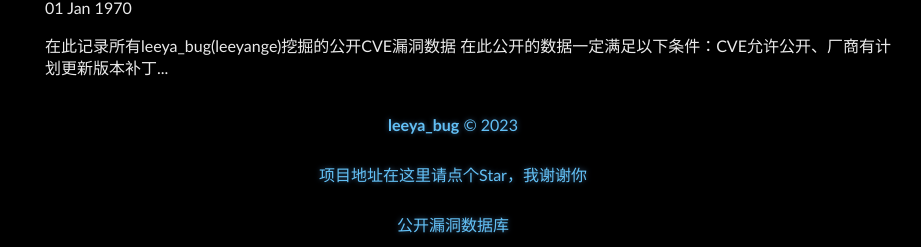
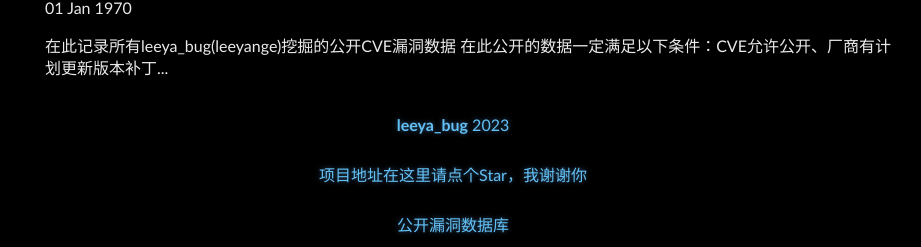
Before and after one commit to Leeyangee/leeyangee.github.io, a Jekyll site: the page built from index.html, in a window 1280 px wide. Shown: the part 836-1083 px from the top of the page, without its empty margins (187-1108 px from the left). Built offline with Jekyll 4.4.1, drawn with Linux system fonts in a browser that asks for light colours; the list of posts is cut into pages by our own code.

Commit message:
Update footer.html

```diff
--- a/_includes/footer.html
+++ b/_includes/footer.html
@@ -4,7 +4,7 @@
         <b>{{ site.owner}}</b>
     </span>
     {% capture currentyear %}{{ 'now' | date: "%Y" }}{% endcapture %}
-    <span>© {{ currentyear }}</span><br>
+    <span><!--© --> {{ currentyear }}</span><br>
       <a href="https://github.com/Leeyangee/leeyangee.github.io">项目地址在这里请点个Star，我谢谢你</a><br>
     <a href="http://autobug.leeyabug.top">公开漏洞数据库</a>
   </a>
```
